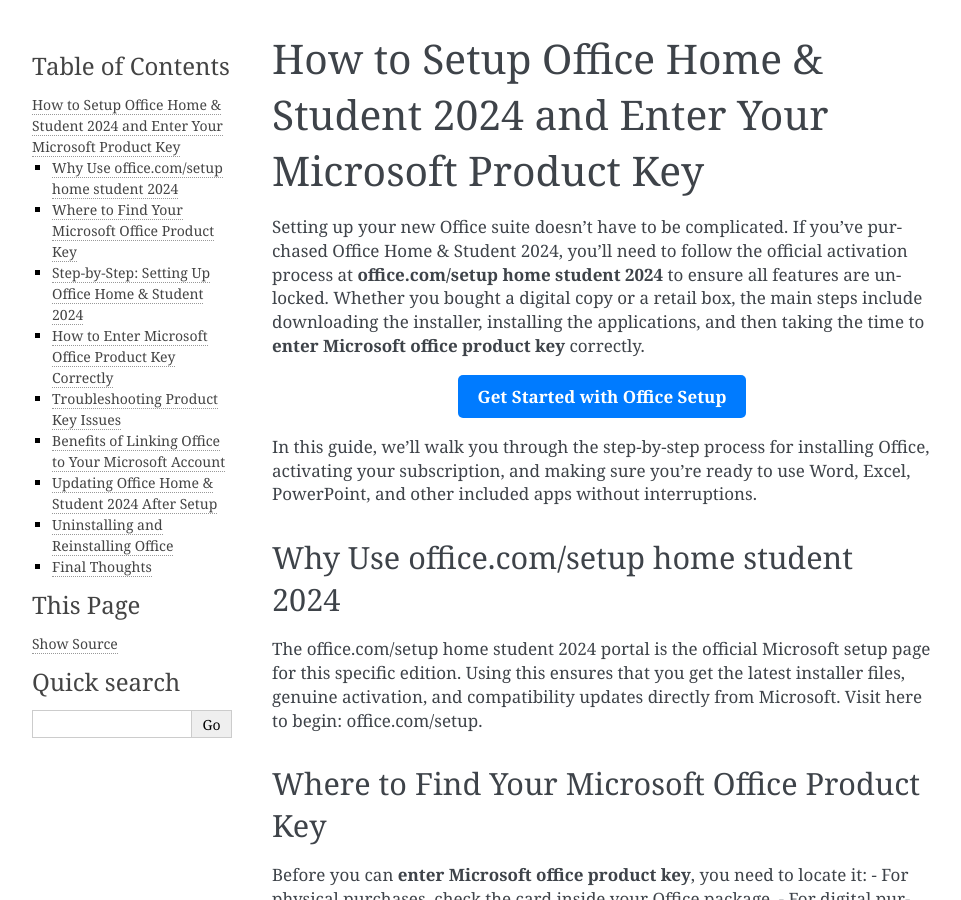
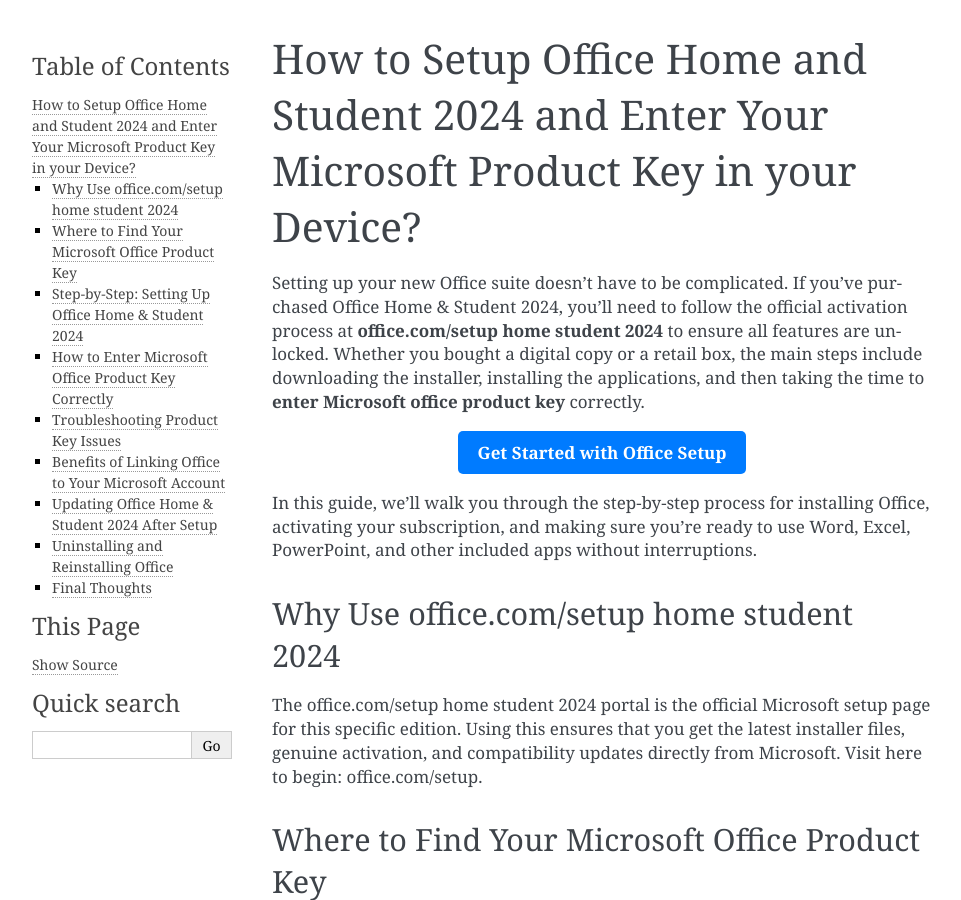
Before and after one commit to albanyhancock/microsoftservice, a Sphinx documentation site: the page built from docs/index.rst, in a window 1280 px wide and 900 px high. Shown: the whole window, without its empty margins (148-1109 px from the left). Built offline with Sphinx 7.4.7, drawn with Linux system fonts in a browser that asks for light colours.

Commit message:
Update index.rst

```diff
--- a/docs/index.rst
+++ b/docs/index.rst
@@ -1,4 +1,4 @@
-How to Setup Office Home & Student 2024 and Enter Your Microsoft Product Key
+How to Setup Office Home and Student 2024 and Enter Your Microsoft Product Key in your Device?
 ============================================================================
 
 Setting up your new Office suite doesn’t have to be complicated. If you’ve purchased Office Home & Student 2024, you’ll need to follow the official activation process at **office.com/setup home student 2024** to ensure all features are unlocked. Whether you bought a digital copy or a retail box, the main steps include downloading the installer, installing the applications, and then taking the time to **enter Microsoft office product key** correctly.
```
